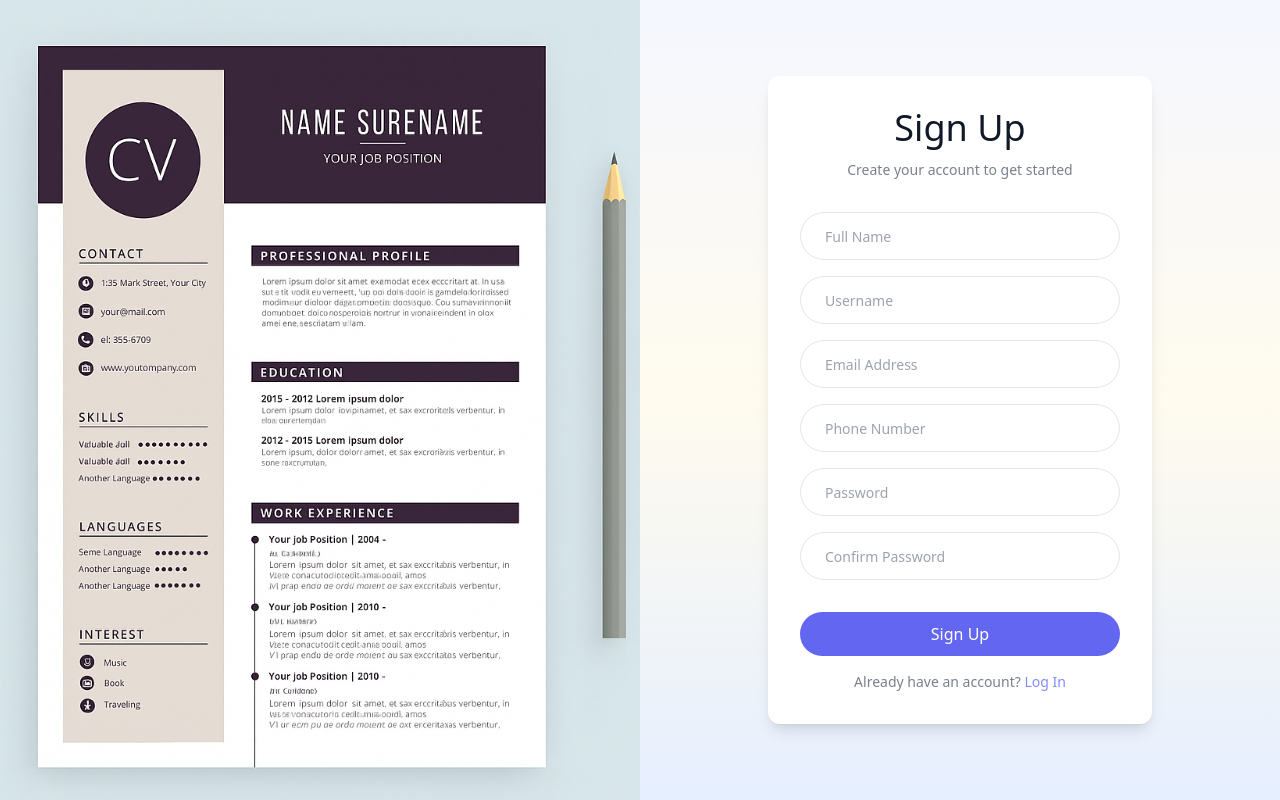
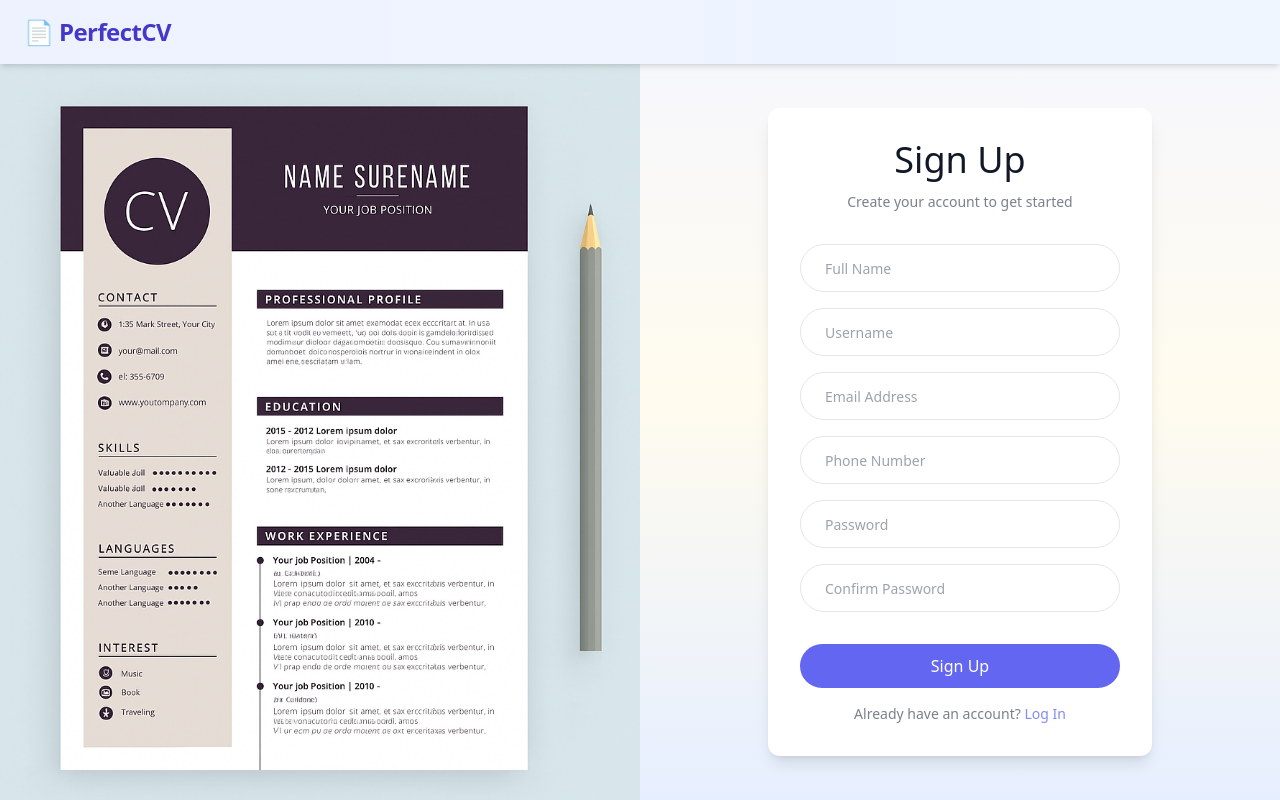
Before and after one commit to Dhivanujan/MiniProject-PerfectCV, a Flask app: page /register in a window 1280 px wide. Run offline with Flask 3, Linux system fonts and the light colour scheme; parts of the project's set-up code (start-up, migrations or seed data) failed here and were passed over; some libraries are stand-ins or nearby versions.

Commit message:
refactor: update login and register templates to improve layout and add branding

```diff
--- a/templates/register.html
+++ b/templates/register.html
@@ -6,7 +6,17 @@
   <title>Register</title>
   <script src="https://cdn.tailwindcss.com"></script>
 </head>
-<body class="bg-gradient-to-b from-[#F5F7FF] via-[#fffbee] to-[#E6EFFF] flex h-screen w-full">
+<body class="bg-gradient-to-b from-[#F5F7FF] via-[#fffbee] to-[#E6EFFF]">
+  <!-- Navbar -->
+  <header class="sticky top-0 bg-gradient-to-r from-indigo-50 to-blue-50 shadow-md z-50">
+    <div class="max-w-7xl mx-auto flex items-center justify-between px-6 py-4">
+      <!-- Logo -->
+      <a href="{{ url_for('home') }}" class="flex items-center">
+        <span class="font-extrabold text-2xl text-indigo-700 tracking-tight">📄 PerfectCV</span>
+      </a>
+    </div>
+  </header>
+  <div class="flex h-[calc(100vh-4rem)] w-full">
 
   <!-- Left Image for larger screens -->
   <div class="w-full hidden md:inline-block">
```
Also changed, not shown: templates/login.html (+11 -1 lines).
